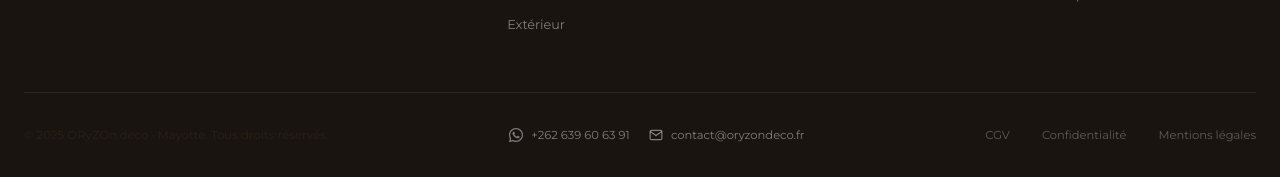
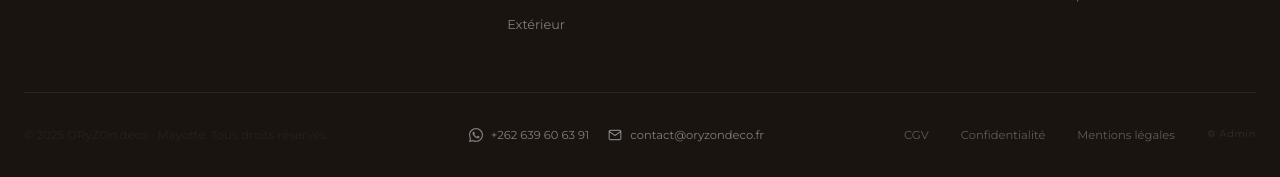
Before and after one commit to koutalart/oryzon-deco, a website: page index.html in a window 1280 px wide. Shown: the part 9138-9315 px from the top of the page. Drawn offline with Linux system fonts and the light colour scheme.

Commit message:
feat: dashboard admin + lien footer

```diff
--- a/index.html
+++ b/index.html
@@ -1959,6 +1959,7 @@ footer {
         <a href="#">CGV</a>
         <a href="#">Confidentialité</a>
         <a href="#">Mentions légales</a>
+        <a href="admin.html" style="opacity:.35;font-size:.6rem;letter-spacing:.08em">⚙ Admin</a>
       </div>
     </div>
   </div>
```
